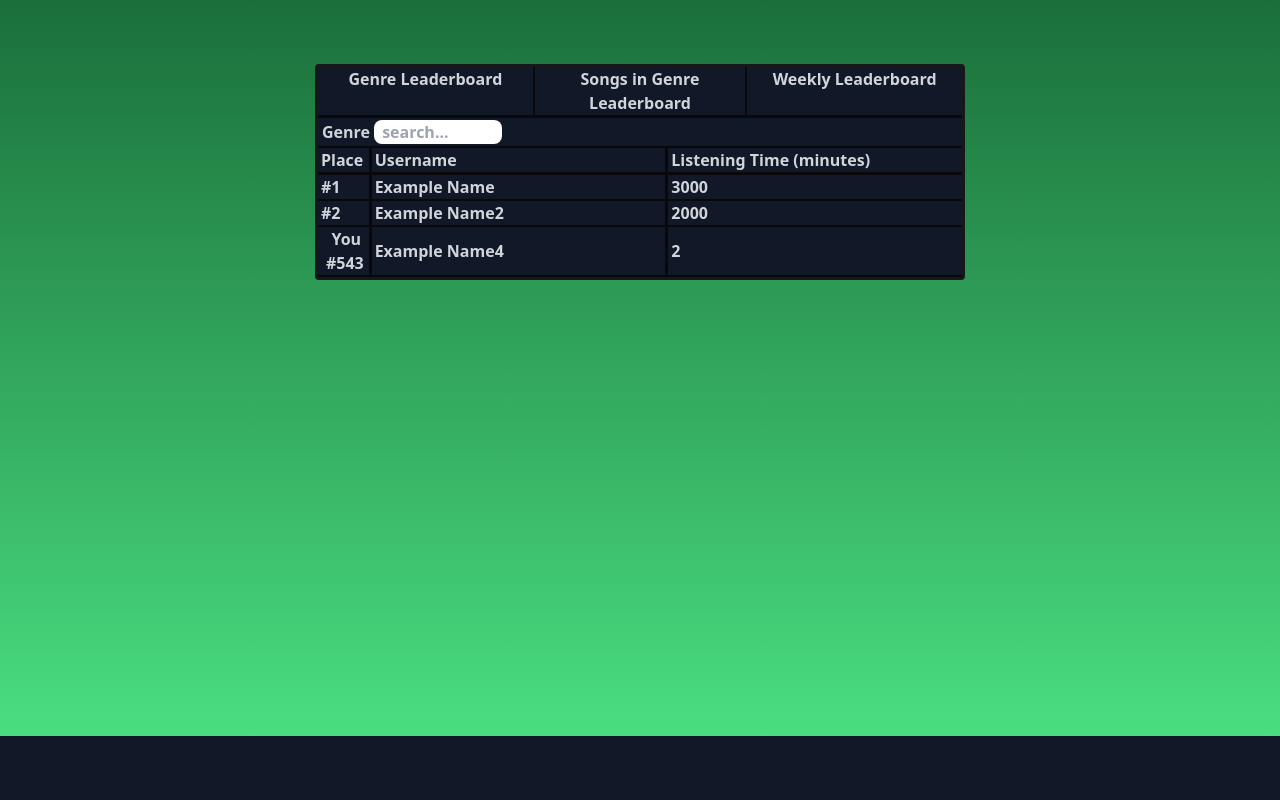
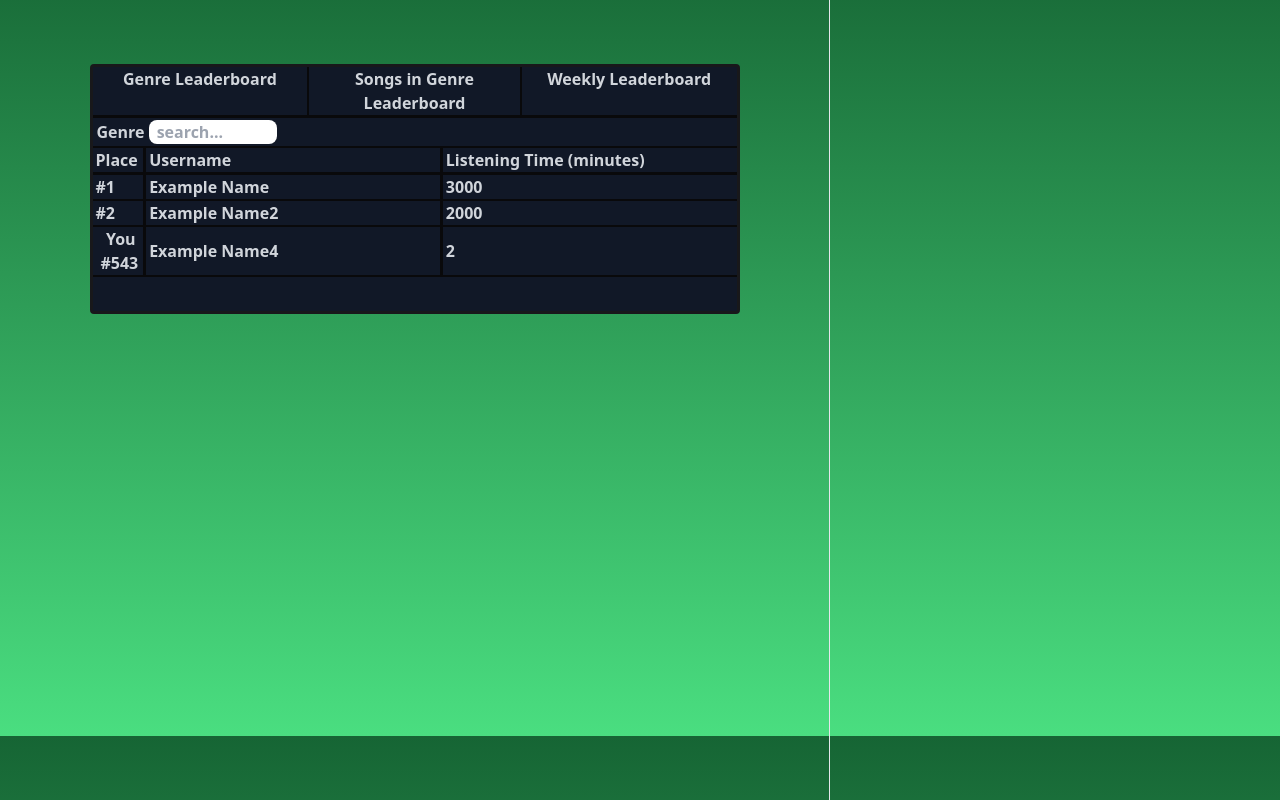
Before and after one commit to DC0400/WAD2_12B_Group_Project, a Django app: page /rankedify/home in a window 1280 px wide. Shown: the part 64-864 px from the top of the page. Before the commit the page ends 800 px from the top, so only its background shows below. Run offline with Django 3.2, Linux system fonts and the light colour scheme; some libraries are stand-ins or nearby versions.

Commit message:
added canvas on other side of page, styling not working

```diff
--- a/static/js/page_styling.js
+++ b/static/js/page_styling.js
@@ -12,7 +12,7 @@
 
 
     //home.html
-    $(".leaderboard-container").addClass("w-[650px] border-[3px] border-zinc-900 mx-auto rounded bg-gray-900 mt-[5%] text-gray-300 font-semibold")
+    $(".leaderboard-container").addClass("w-[650px] max-h-[250px] border-[3px] border-zinc-900 mx-auto rounded bg-gray-900 mt-[5%] text-gray-300 font-semibold")
     $(".leaderboard-categories").addClass("flex border-b-[3px] border-zinc-950")
     $(".leaderboard-categories-option").addClass("select-none cursor-pointer text-center w-1/3 hover:bg-green-700")
     //home.html: searchbar
--- a/templates/rankedify/home.html
+++ b/templates/rankedify/home.html
@@ -3,8 +3,8 @@
 {% block title %} Home {% endblock %}
 
 {% block main-body %}
+<div class="home-content-container flex h-full">
     <section class="leaderboard-container">
-
         <div class="leaderboard-categories">
             <div class="leaderboard-categories-option rounded-tl">
                 Genre Leaderboard
@@ -16,11 +16,9 @@
                 Weekly Leaderboard
             </div>
         </div>
-
         <div class="leaderboard-search">
             Genre <input placeholder="search..." type="text" class="leaderboard-search-box" />
         </div>
-
         <div class="leaderboard">
             <ul>
                 <li class="leaderboard-entry leaderboard-entry-title">
@@ -39,12 +37,20 @@
                     <span class="leaderboard-listening-time">2000</span>
                 </li>
 
+            </ul>
                 <li class="leaderboard-entry leaderboard-entry-user">
                     <span class="leaderboard-position text-center"> <span class="text-center">You</span> <br> #543</span>
                     <span class="leaderboard-username pt-[12px]">Example Name4</span>
                     <span class="leaderboard-listening-time pt-[12px]">2</span>
                 </li>
-        </ul>
         </div>
     </section>
+
+    <div class="border-l">
+    </div>
+
+    <canvas class="max-w-[450px]" height="188" width="450">
+
+    </canvas>
+</div>
 {% endblock %}
--- a/templates/rankedify/template-page.html
+++ b/templates/rankedify/template-page.html
@@ -24,7 +24,7 @@
             <a href="/rankedify/profile"><div class="nav-item">Profile</div></a>
         </nav>
 
-        <div id="page-body">
+        <div id="page-body" class="h-full">
             {% block main-body %}
             {% endblock %}
         </div>
```
Lines whose indentation alone changed are shown as unchanged.
